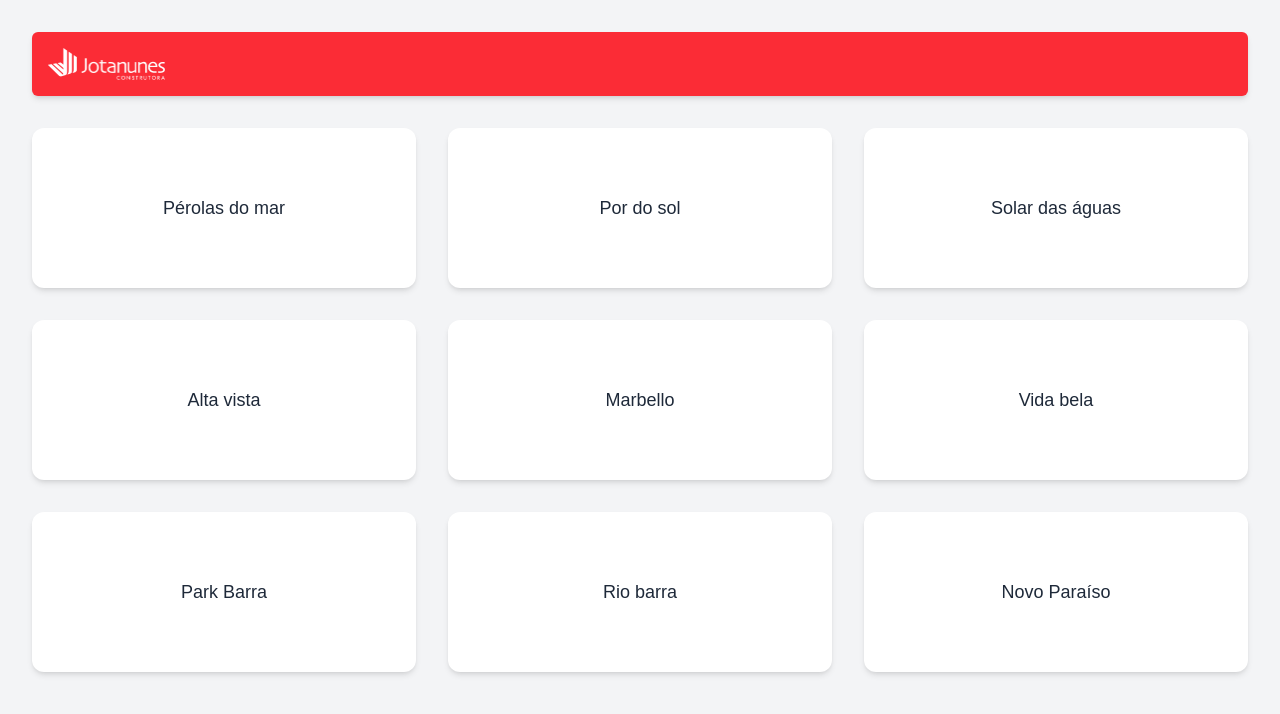
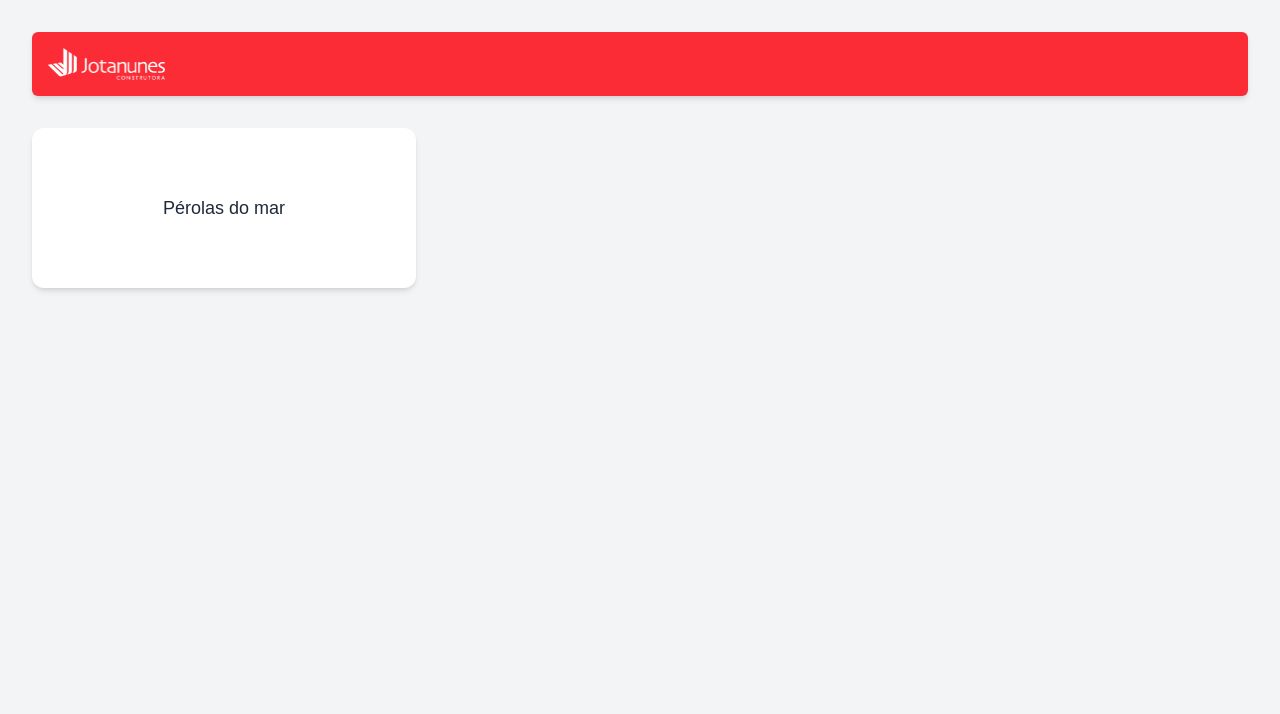
Before and after one commit to gabriel09198/jota_nunes, a Next.js app: page /engenheiro in a window 1280 px wide. Shown: the top 714 px of the page. Built offline with nearby package versions, Linux system fonts and the light colour scheme.

Commit message:
Alteração para 1 card so, com o poup up para mostrar a descrição de cada obra

```diff
--- a/src/app/engenheiro/page.tsx
+++ b/src/app/engenheiro/page.tsx
@@ -2,24 +2,24 @@
 
 import Image from "next/image";
 import Card from "../../componente/Card";
-import React from "react";
+import React, { useState } from "react";
+import Link from "next/link";
 
 interface CardData {
   name: string;
   link: string;
+  description: string;
 }
 
 const App: React.FC = () => {
+  const [selectedCard, setSelectedCard] = useState<CardData | null>(null);
+
   const cardData: CardData[] = [
-    { name: "Pérolas do mar", link: "/stepOne" },
-    { name: "Por do sol", link: "/stepOne" },
-    { name: "Solar das águas", link: "/stepOne" },
-    { name: "Alta vista", link: "/stepOne" },
-    { name: "Marbello", link: "/stepOne" },
-    { name: "Vida bela", link: "/stepOne" },
-    { name: "Park Barra", link: "/stepOne" },
-    { name: "Rio barra", link: "/stepOne" },
-    { name: "Novo Paraíso", link: "/stepOne" },
+    {
+      name: "Pérolas do mar",
+      link: "/engenheiro/steptwo/FormStepTwo", /* nao estou conseguindo achar a rota para quando clicar no ir para a pag, ele abrir o form do step two*/
+      description: "Aqui você encontrará informações sobre os produtos Pérolas do Mar, com detalhes e instruções."
+    },
   ];
 
   return (
@@ -28,23 +28,49 @@ const App: React.FC = () => {
       <header className="bg-red-500 text-white shadow-md rounded-md p-4 flex items-center justify-between">
         <div className="flex items-center space-x-3">
           <Image
-            src="/imagens/logo_branca.png" // o arquivo deve estar em /public/imagens
+            src="/imagens/logo_branca.png"
             alt="Logo Jotanunes"
             width={120}
             height={32}
-            priority // melhora o LCP
+            priority
             className="h-8 w-auto"
           />
         </div>
-        <span className="text-sm font-medium">{""}</span>
       </header>
 
       {/* Cards */}
       <div className="grid grid-cols-2 sm:grid-cols-3 gap-8 mt-8">
         {cardData.map((card, index) => (
-          <Card key={index} name={card.name} link={card.link} />
+          <div key={index} onClick={() => setSelectedCard(card)}>
+            <Card name={card.name} />
+          </div>
         ))}
       </div>
+
+      {/* Popup */}
+      {selectedCard && (
+        <div className="fixed inset-0 bg-red-600 bg-opacity-50 flex items-center justify-center z-50">
+          <div className="bg-white rounded-xl shadow-lg p-8 w-96 text-center relative">
+            <h2 className="text-xl font-semibold mb-4">{selectedCard.name}</h2>
+            <p className="text-gray-600 mb-6">{selectedCard.description}</p>
+
+            <div className="flex justify-center gap-4">
+              <Link
+                href={selectedCard.link}
+                className="bg-red-500 text-white px-4 py-2 rounded-md hover:bg-red-600"
+              >
+                Ir para página
+              </Link>
+              <button
+                onClick={() => setSelectedCard(null)}
+                className="bg-gray-300 text-gray-800 px-4 py-2 rounded-md hover:bg-gray-400"
+              >
+                Fechar
+              </button>
+            </div>
+          </div>
+        </div>
+      )}
     </div>
   );
 };
--- a/src/componente/Card.tsx
+++ b/src/componente/Card.tsx
@@ -1,18 +1,15 @@
 "use client";
 
 import React from "react";
-import Link from "next/link";
 
 interface CardProps {
   name: string;
-  link: string;
 }
 
-const Card: React.FC<CardProps> = ({ name, link }) => {
+const Card: React.FC<CardProps> = ({ name }) => {
   const lines = name.split("\n");
 
   return (
-    <Link href={"engenheiro/stepTwo"}>
     <div className="bg-white p-6 h-40 flex flex-col items-center justify-center text-center rounded-xl shadow-md transform transition-transform hover:scale-105 hover:bg-gray-50 cursor-pointer">
       <h3 className="text-lg font-medium text-gray-800">
         {lines.map((line, index) => (
@@ -23,7 +20,6 @@ const Card: React.FC<CardProps> = ({ name, link }) => {
         ))}
       </h3>
     </div>
-    </Link>
   );
 };
 
```
Lines whose indentation alone changed are shown as unchanged.
